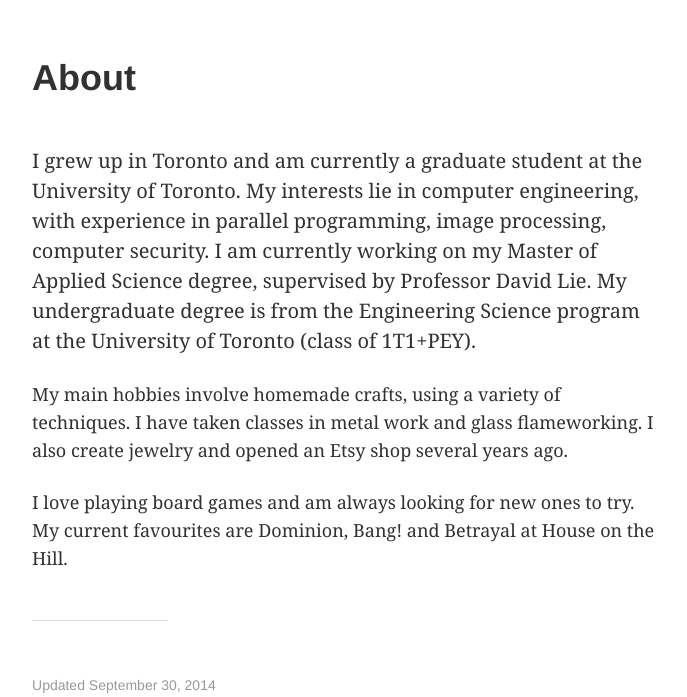
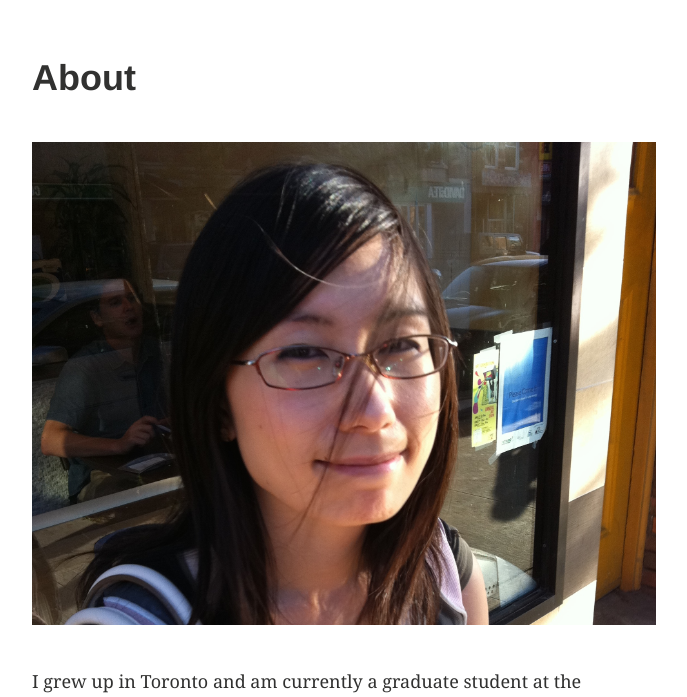
Before and after one commit to miwong/miwong.github.io, a Jekyll site: the page built from about.md, in a window 1280 px wide, cut to the strip 128-825 px from the top of the page. Shown: the whole strip, without its empty margins (64-751 px from the left). Built offline with Jekyll 4.4.1, drawn with Linux system fonts in a browser that asks for light colours.

Commit message:
Updating about page with image

```diff
--- a/about.md
+++ b/about.md
@@ -2,8 +2,8 @@
 layout: article
 title: "About"
 date: 2014-06-02T09:44:20-04:00
-modified: 2014-09-30
-excerpt: "This is the Skinny Bones about page."
+modified: 2014-10-02
+excerpt: "About Michelle Wong."
 image:
   feature:
   teaser:
@@ -11,6 +11,10 @@ image:
 share: false
 ads: false
 ---
+
+<figure>
+	<img src="{{ site.url }}/images/profile-wide.jpg">
+</figure>
 
 I grew up in Toronto and am currently a graduate student at the University of Toronto. My interests lie in computer engineering,
 with experience in parallel programming, image processing, computer security.  I am currently working on my Master of Applied
```
Also changed, not shown: images/profile-wide.jpg (added), images/profile.jpg (added).
